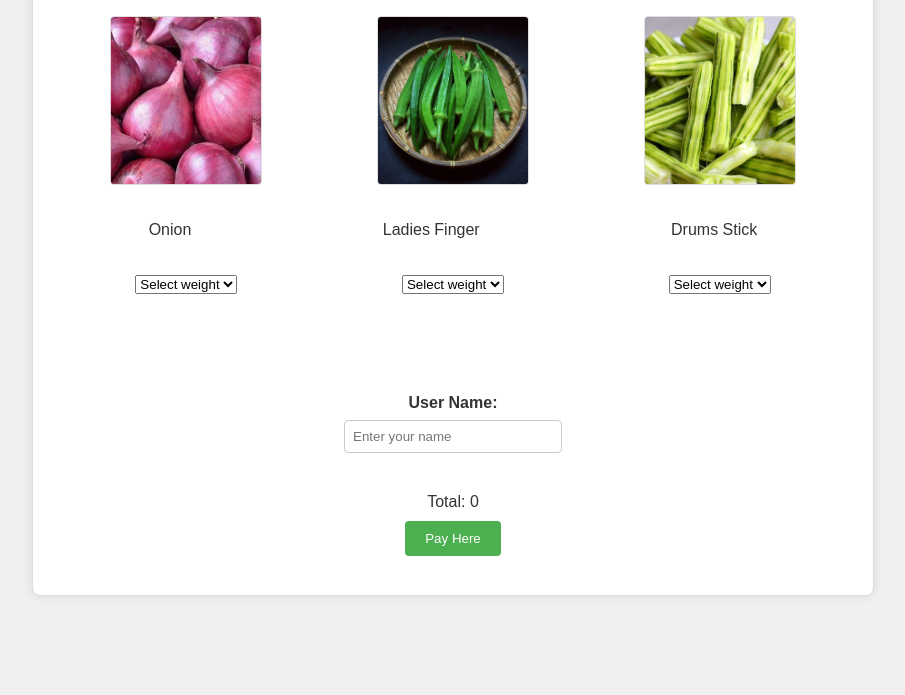
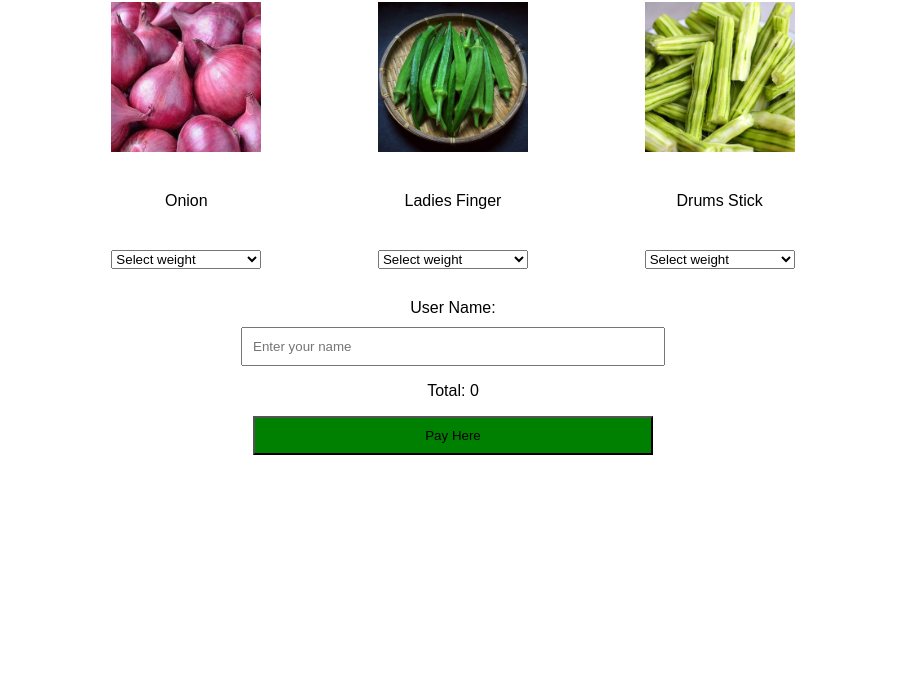
Before and after one commit to aahmadshaik/Basic-Vegetable-Store, a plain HTML site: page index.html in a window 1280 px wide. Shown: the part 105-800 px from the top of the page, without its empty margins (187-1092 px from the left). Drawn offline with Linux system fonts and the light colour scheme.

Commit message:
design change

```diff
--- a/index.css
+++ b/index.css
@@ -1,84 +1,93 @@
+/* index.css */
+
 body {
-  background-color: #f0f0f0;
-  color: #333;
   font-family: Arial, sans-serif;
   margin: 0;
   padding: 0;
+  box-sizing: border-box;
 }
 
 .container {
-  background-color: #ffffff;
-  border: 1px solid #ddd;
-  border-radius: 8px;
-  margin: 20px auto;
   max-width: 800px;
+  margin: 0 auto;
+  text-align: center;
   padding: 20px;
-  box-shadow: 0 0 10px rgba(0, 0, 0, 0.1);
 }
 
-.header {
-  text-align: center;
-  margin-bottom: 20px;
+.header h1 {
+  margin: 20px 0;
 }
 
 .img {
   display: flex;
   justify-content: space-around;
-  margin-bottom: 20px;
+  flex-wrap: wrap;
+  margin: 20px 0;
 }
 
 .img img {
-  border: 1px solid #ddd;
-  border-radius: 4px;
   width: 150px;
-  height: auto;
+  height: 150px;
   object-fit: cover;
+  margin: 10px;
 }
 
 .img-tag {
   display: flex;
   justify-content: space-around;
-  margin-bottom: 20px;
+  flex-wrap: wrap;
+  margin: 10px 0;
+}
+
+.img-tag p {
+  width: 150px;
+  text-align: center;
+  margin: 10px;
 }
 
 .list {
   display: flex;
   justify-content: space-around;
-  margin-bottom: 20px;
+  flex-wrap: wrap;
+  margin: 20px 0;
+}
+
+.list select {
+  margin: 10px;
+  width: 150px;
 }
 
 .user {
+  margin: 20px 0;
   text-align: center;
-  margin-top: 100px;
 }
 
-.user label {
+.user input,
+.user button {
   display: block;
-  margin-bottom: 8px;
-  font-weight: bold;
+  margin: 10px auto;
+  padding: 10px;
+  width: calc(100% - 40px);
+  max-width: 400px;
 }
 
-.user input {
-  padding: 8px;
-  border: 1px solid #ccc;
-  border-radius: 4px;
-  width: 200px;
-  margin-bottom: 30px;
+#thank-you-message {
+  margin-top: 20px;
+  color: black;
 }
 
-.user p {
-  margin: 10px 0;
+button {
+  background-color: green;
 }
 
-.user button {
-  padding: 10px 20px;
-  background-color: #4caf50;
-  color: white;
-  border: none;
-  border-radius: 4px;
-  cursor: pointer;
+@media (max-width: 600px) {
+  .img img {
+    width: 100px;
+    height: 100px;
+  }
+
+  .img-tag p,
+  .list select {
+    width: 100px;
+  }
 }
-
-.user button:hover {
-  background-color: #45a049;
-}
```
